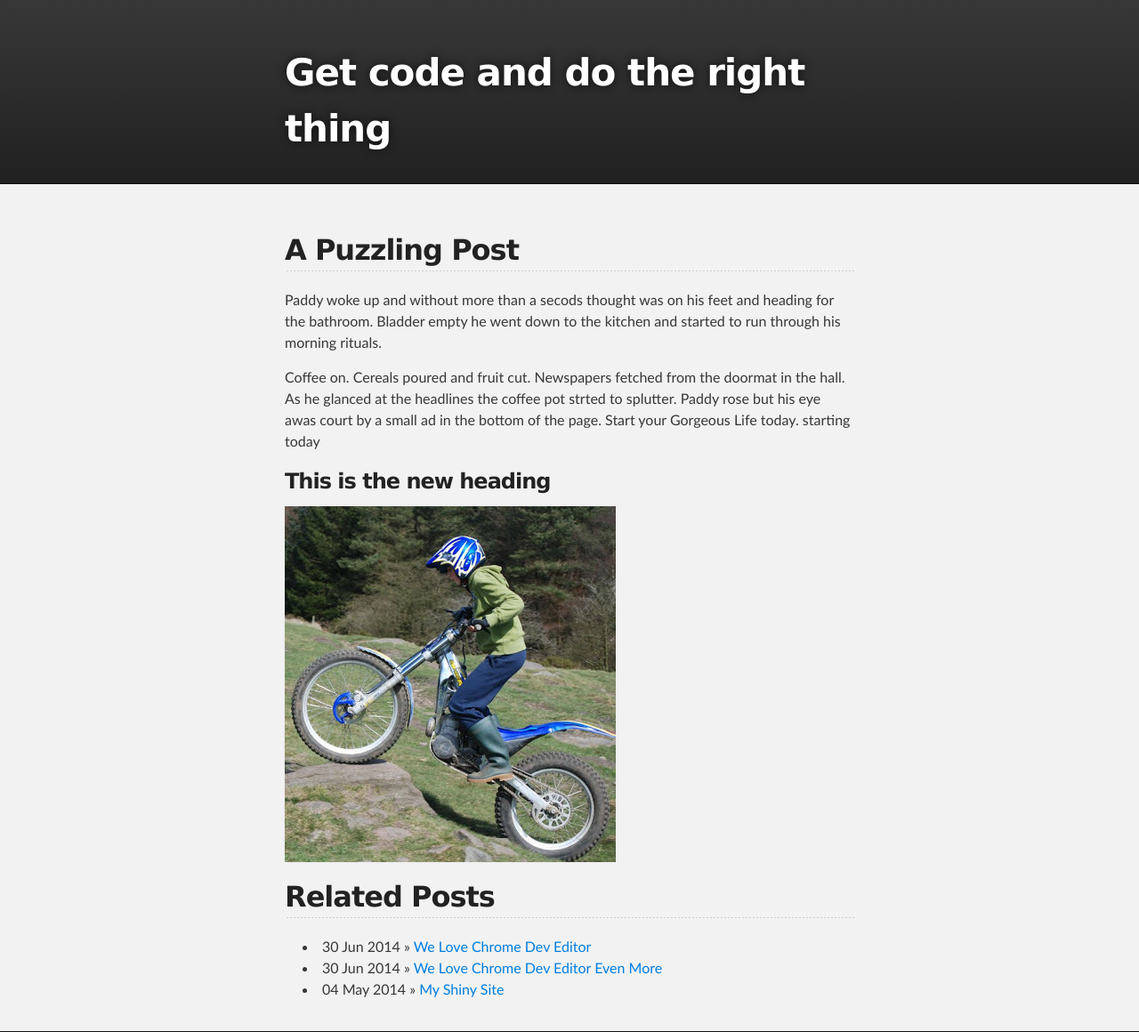
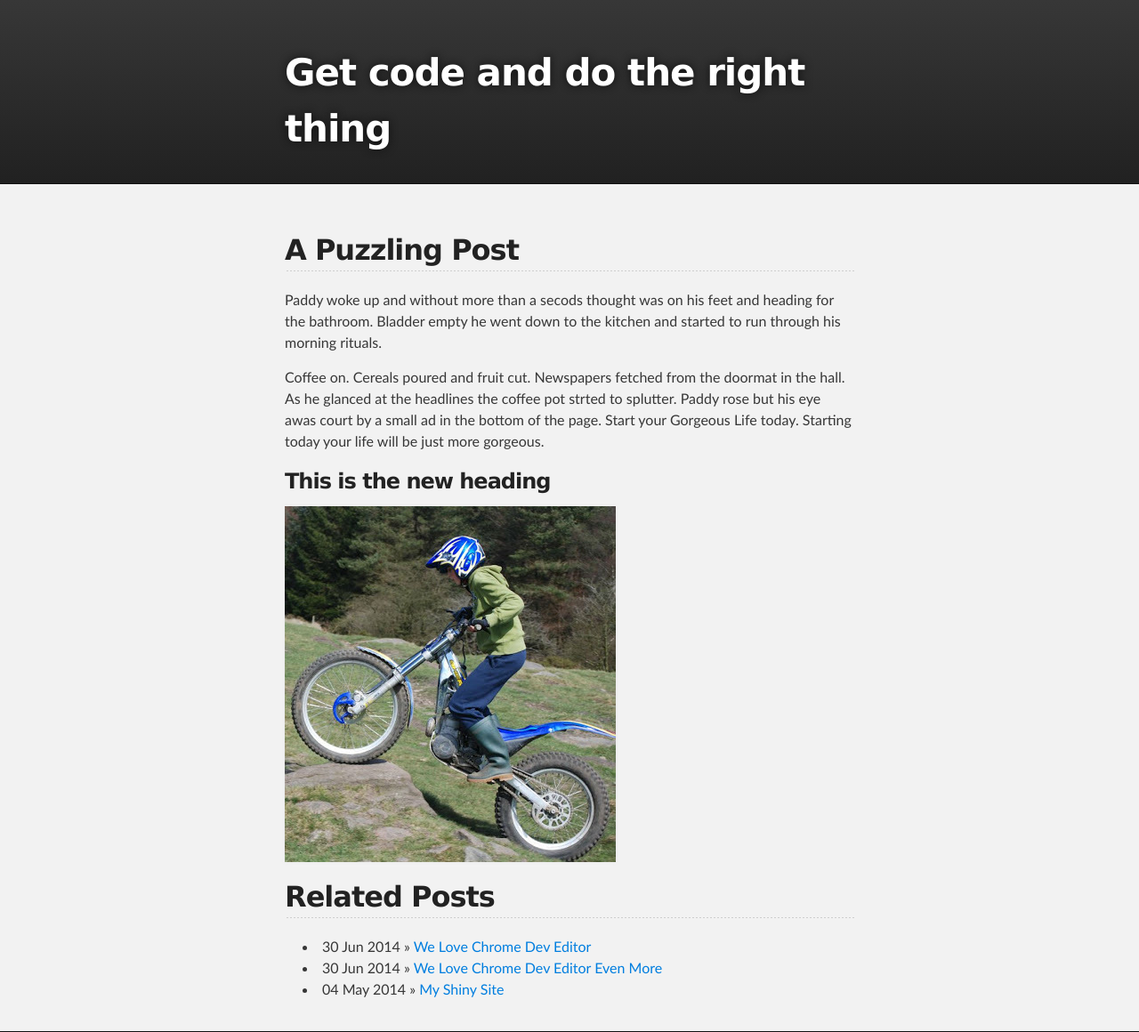
Before and after one commit to dindigit/dindigit.github.io, a Jekyll site: the page built from _posts/2014-05-04-paddy-gorgeous.md, in a window 1280 px wide. Shown: the whole page at 89% size. Built offline with Jekyll 4.4.1, drawn with Linux system fonts in a browser that asks for light colours.

Commit message:
updated post body text
Starting today >Starting today your life will be just more gorgeous.

```diff
--- a/_posts/2014-05-04-paddy-gorgeous.md
+++ b/_posts/2014-05-04-paddy-gorgeous.md
@@ -8,7 +8,7 @@ published: true
 
 Paddy woke up and without more than a secods thought was on his feet and heading for the bathroom. Bladder empty he went down to the kitchen and started to run through his morning rituals.
 
-Coffee on. Cereals poured and fruit cut. Newspapers fetched from the doormat in the hall. As he glanced at the headlines the coffee pot strted to splutter. Paddy rose but his eye awas court by a small ad in the bottom of the page. Start your Gorgeous Life today. starting today
+Coffee on. Cereals poured and fruit cut. Newspapers fetched from the doormat in the hall. As he glanced at the headlines the coffee pot strted to splutter. Paddy rose but his eye awas court by a small ad in the bottom of the page. Start your Gorgeous Life today. Starting today your life will be just more gorgeous.
 
 ### This is the new heading
 
```
